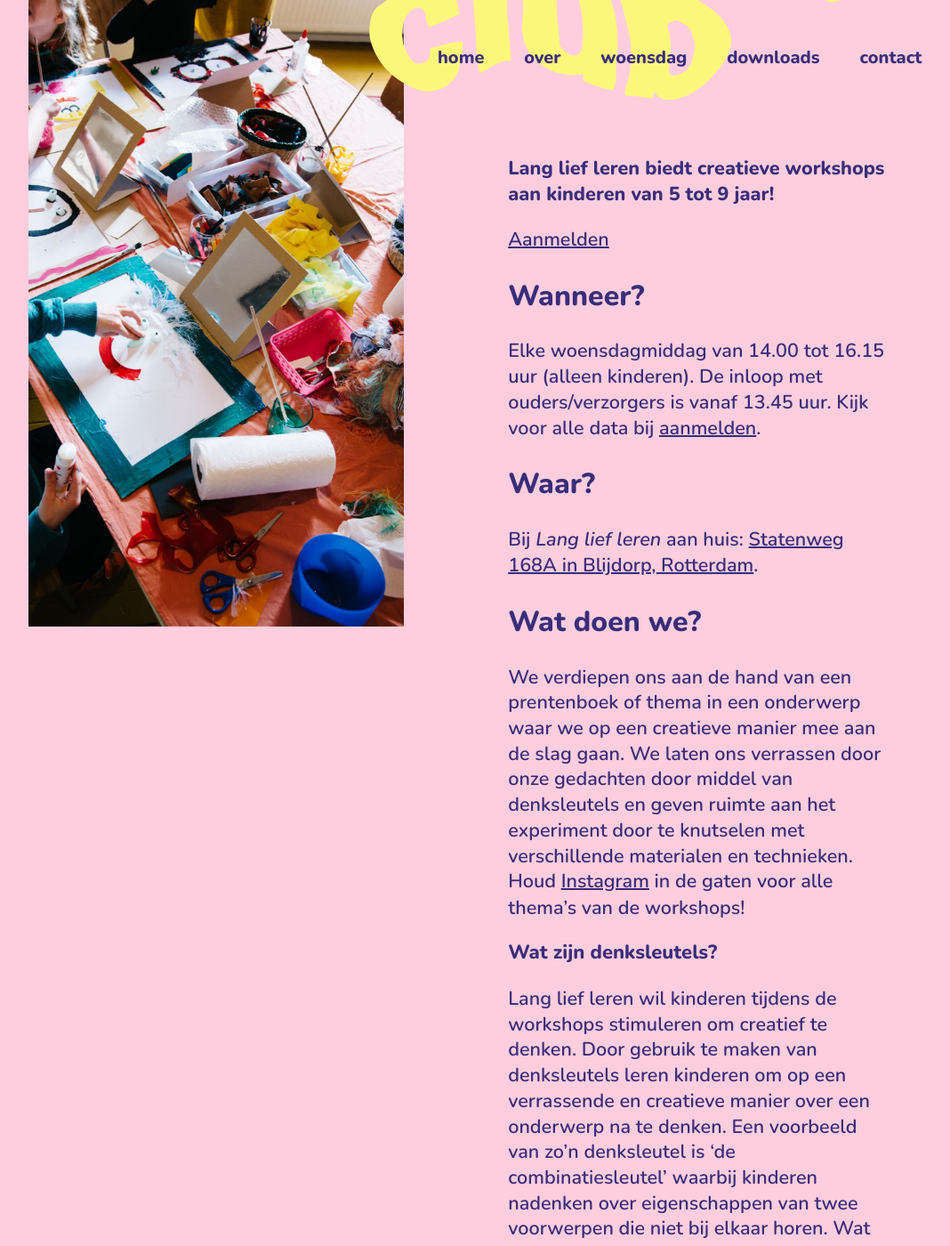
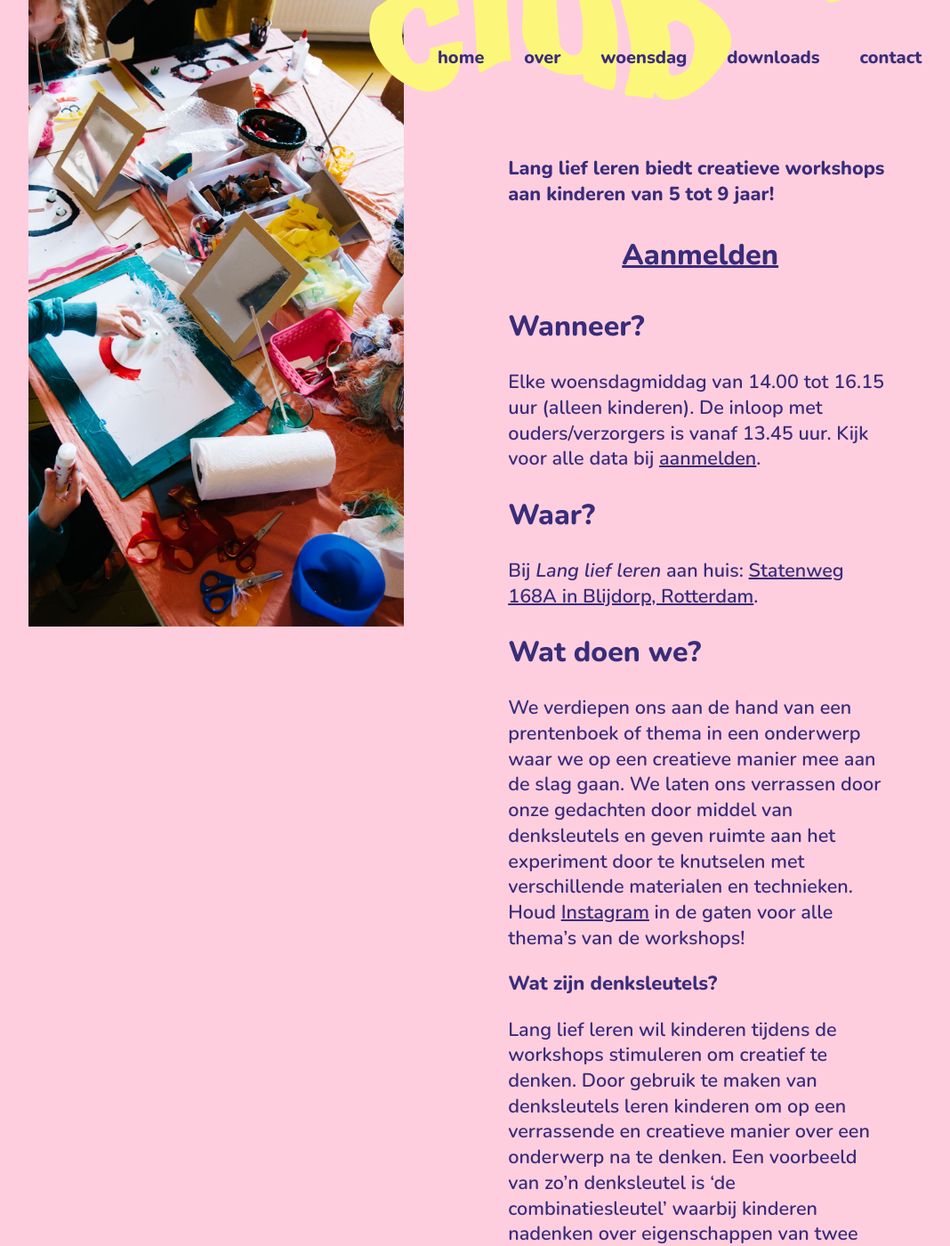
Before and after one commit to holleboom/langliefleren, a Jekyll site: the page built from woensdagmiddagclub/index.md, in a window 1280 px wide and 1400 px high, scrolled down 494 px. Shown: the whole window at 89% size, without its empty margins (64-1132 px from the left). Built offline with Jekyll 4.4.1, drawn with Linux system fonts in a browser that asks for light colours.

Commit message:
no message

```diff
--- a/css/styles.scss
+++ b/css/styles.scss
@@ -32,6 +32,14 @@
 		}
 		* { color: $blueDark;}
 
+		.cp-button {
+			display:block;
+			text-align: center;
+			font-weight: $font-weight-heavy;
+			font-size: 1.5em;
+			padding: 10px 5px;
+			border-radius: 20px;
+		}
 
 	}
 	&.downloads {
```
